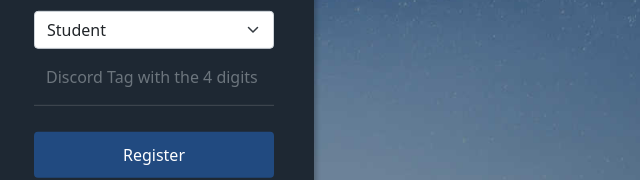
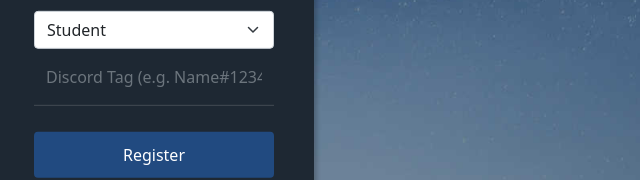
Before and after one commit to takhimhack/UniHourZ, a plain HTML site: page registration.html in a window 1280 px wide. Shown: the part 620-800 px from the top of the page, 486-1126 px from the left. Drawn offline with Linux system fonts and the light colour scheme.

Commit message:
Updated discord placeholder  #84
Updated discord placeholder with a more accurate placeholder

```diff
--- a/registration.html
+++ b/registration.html
@@ -38,7 +38,7 @@
       </select>
       <div class="mb-3" id="discord">
         <input class="form-control" type="text" id="discord_tag" name="discord_tag"
-          placeholder="Discord Tag with the 4 digits" style="height: 57px" minlength="6" />
+          placeholder="Discord Tag (e.g. Name#1234)" style="height: 57px" minlength="6" />
       </div>
       <span id="message"></span>
       <p style="color: Tomato" id="errormsg"></p>
```
